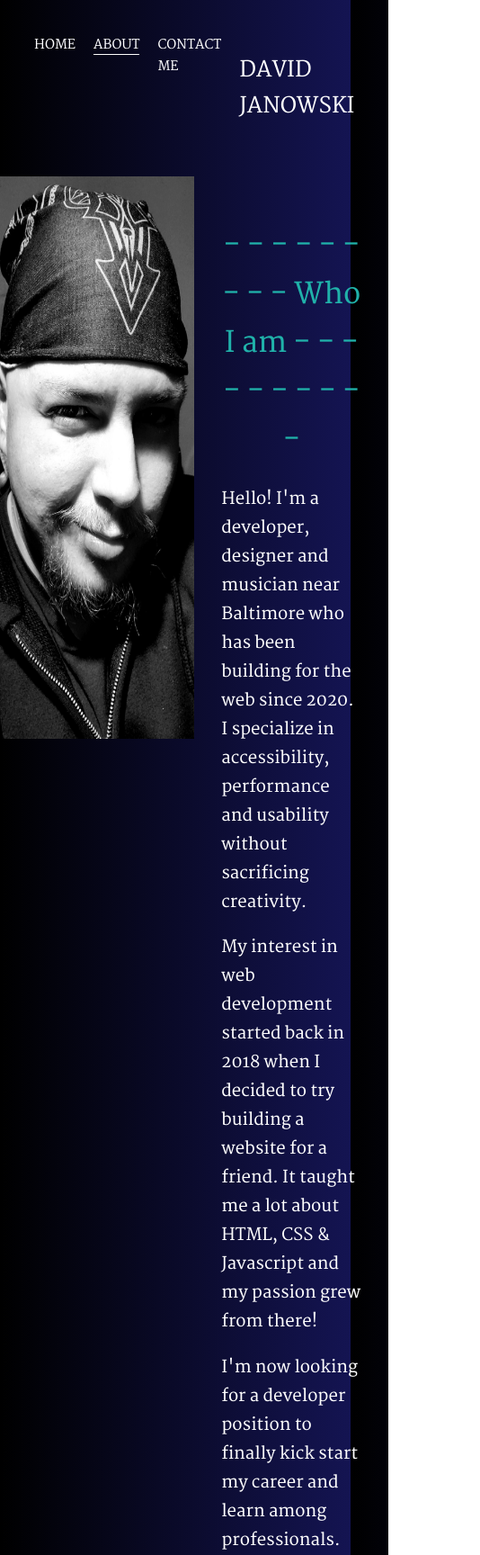
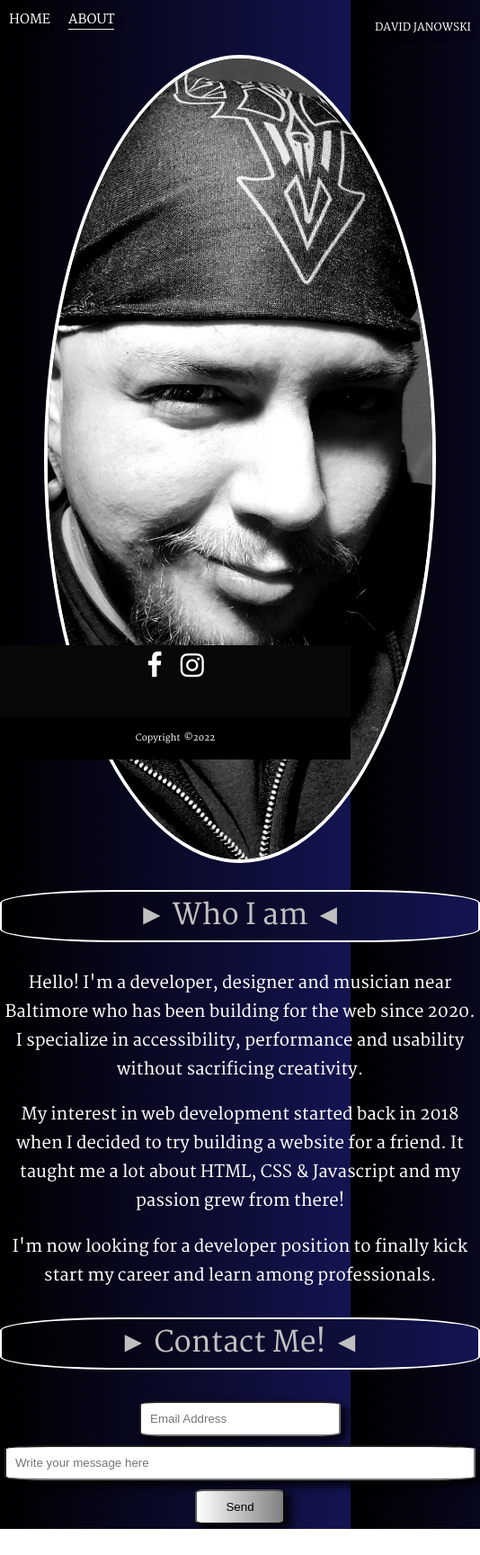
Before and after one commit to DJanowski92/Portfolio, a plain HTML site: page about.html in a window 390 px wide. Shown: the whole page at 90% size, 534 px wide, since content can reach past the window. After the commit the page ends 1699 px from the top, so only its background shows below. Drawn offline with Linux system fonts and the light colour scheme; a web font is replaced by a local one.

Commit message:
Major Update
Updated:

-Responsiveness
-Load times
-Contact Form
-thankYou page
-about page refresh
-Cleaned up code
-Footer

```diff
--- a/about.html
+++ b/about.html
@@ -1,15 +1,19 @@
 <!DOCTYPE html>
-<html>
+<html id="grad">
 <head>
+    <meta name="viewport" content="width=device-width, initial-scale=1, maximum-scale=5">
     <meta charset="utf-8" />
-    <title>About</title>
 
     <!--  Font package */ -->
     <link rel="preconnect" href="https://fonts.googleapis.com">
     <link rel="preconnect" href="https://fonts.gstatic.com" crossorigin>
     <link href="https://fonts.googleapis.com/css2?family=Cormorant+SC:wght@500&family=Martel:wght@600&display=swap" rel="stylesheet">
-    <link rel="stylesheet" type="text/css" href="styles.css"/>
     <link rel="icon" href="images/logos/favicon.png">
+    <link rel="stylesheet" type="text/css" href="styles.css">
+    <link rel="stylesheet" href="https://cdnjs.cloudflare.com/ajax/libs/font-awesome/4.7.0/css/font-awesome.min.css">
+
+
+    <title>About</title>
 
 </head>
 <body id="grad">
@@ -23,11 +27,6 @@
                 <div class="nav-link-wrapper active-nav-link">
                     <a href="about.html">About</a>
                 </div>
-
-                <div class="nav-link-wrapper">
-                    <a href="contact.html">Contact Me</a>
-                </div>
-
             </div>
 
             <div class="right-side">
@@ -40,11 +39,11 @@
         <div class="content-wrapper">
             <div class="two-column-wrapper">
                 <div class="profile-img-wrapper">
-                    <img src="images/profilepic.jpg">
+                    <img src="images/profilepic.jpg" alt="profile pic">
                 </div>
                 <div class="profile-content-wrapper">
                     <h1>
-                        - - - - - - - - - Who I am - - - - - - - - - -
+                        ►   Who I am   ◄
                     </h1>
                     <h3>
                         Hello! I'm a developer, designer and musician near Baltimore who has been building for the web since 2020. I specialize in accessibility, performance and usability without sacrificing creativity.
@@ -55,10 +54,31 @@
                     <h3>
                         I'm now looking for a developer position to finally kick start my career and learn among professionals.
                     </h3>
+                    <h1>
+                        ►   Contact Me!   ◄
+                    </h1>
+
+                    <form class='contact-form' action="https://formsubmit.co/JanowskiDavid92@gmail.com" method="POST">
+                        <input class='contact-email' type="email" name="email" placeholder='Email Address' required>
+                        <input class='contact-message' type="text" name="name" placeholder='Write your message here' required>
+                        <input type="hidden" name="_subject" value="New form submission!">
+                        <button class='contact-button' type="submit">Send</button>
+                        <input type="hidden" name="_next" value="https://djanowski.com/thankYou.html">
+                   </form>
                 </div>
             </div>
         </div>
-
     </div>
+    <footer class="footer">
+        <div class="footer-content">
+            <ul class="socials">
+                <li><a href="https://www.facebook.com/djanowski92" target="_blank" rel="noreferrer noopener"><i class="fa fa-facebook"></i></a></li>
+                <li><a href="https://www.instagram.com/djanowski92/" target="_blank" rel="noreferrer noopener"><i class="fa fa-instagram"></i></a></li>
+            </ul>
+        </div>
+        <div class="footer-bottom">
+            <p>copyright &copy;2022</p>
+        </div>
+    </footer>
 </body>
 </html>
--- a/styles.css
+++ b/styles.css
@@ -6,6 +6,12 @@ body {
 
 #grad {
     background-image: linear-gradient(to right, black, rgb(20, 20, 82));
+    background-repeat: no-repeat;
+    background-attachment: fixed;
+    background-position: center;
+    -webkit-background-size: cover;
+    background-size: cover;
+    height: 100%;
 }
 
 .container{
@@ -18,6 +24,7 @@ body {
     display: flex;
     justify-content: space-between;
     padding: 38px;
+    text-shadow: 4px 4px 8px #000000;
 }
 
 .left-side {
@@ -63,6 +70,76 @@ body {
     font-weight: 400;
 }
 
+footer {
+    position: fixed;
+    bottom: 0;
+    left: 0;
+    right: 0;
+    color: white;
+    background: #080808;
+    height: auto;
+    width: 100vw;
+}
+
+.footer-content {
+    display: flex;
+    align-items: center;
+    justify-content: center;
+    flex-direction: column;
+    text-align: center;
+    height: 80px;
+}
+
+.footer-content p {
+    margin: 10px auto;
+    line-height: 28px;
+    font-size: 14px;
+}
+
+.socials {
+    list-style: none;
+    display: flex;
+    align-items: center;
+    justify-content: center;
+    margin: 1rem 0 3rem 0;
+    padding-left: 0px;
+}
+
+.socials ul {
+    display: flex;
+    text-align: center;
+}
+
+.socials li {
+    margin: 0 10px;
+}
+
+.socials a {
+    text-decoration: none;
+}
+
+.socials a i {
+    font-size: 1.9rem;
+    color: white;
+}
+
+.socials a:hover {
+    color: rgb(65, 52, 179);
+}
+
+.footer-bottom {
+    background: #000;
+    width: 100vw;
+    padding: 5px 0;
+    text-align: center;
+}
+
+.footer-bottom p {
+    font-size: 10px;
+    word-spacing: 2px;
+    text-transform: capitalize;
+}
+
 /* Portfolio Styles */
 .portfolio-items-wrapper {
     display: grid;
@@ -104,36 +181,119 @@ body {
     color: transparent;
     font-weight: 600;
 }
+
 .img-text-wrapper:hover .subtitle {
     font-weight: 600;
-    color: lightseagreen;
+    color: #ffffff;
 }
 
 .img-darken {
     transition: 1s;
-    filter: brightness(10%);
+    filter: brightness(30%) blur(8px);
 }
 
 /* About Page Styles */
 .two-column-wrapper {
     display: grid;
-    grid-template-columns: 1fr 1fr;
+    grid-template-columns: 1fr 2fr;
     grid-auto-rows: 500px;
 }
 
 .profile-img-wrapper img {
-    width: 100%;
-    height: 125%;
+    width: 80%;
+    height: 140%;
+    border-radius: 50%;
+    border: 4px solid white;
 }
 
 .profile-content-wrapper {
     padding: 30px;
 }
+
 .profile-content-wrapper h1 {
-    color: lightseagreen;
+    color: #C0C0C0;
     text-align: center;
+    background-image: linear-gradient(to right, black, rgb(20, 20, 82));
+    border: 2px solid white;
+    border-radius: 25%;
+    margin: 30px 0px;
 }
 
 .profile-content-wrapper h3 {
     color: white;
+    text-align: center;
+    justify-content: center;
 }
+
+.contact-form {
+    text-align: center;
+    margin-top: 20px;
+}
+
+.contact-email {
+    margin: 5px 5px 5px 5px;
+    padding: 10px;
+    width: 200px;
+    border-radius: 10%;
+    box-shadow: 5px 5px 10px 2px rgba(0,0,0,.8);
+}
+
+.contact-message {
+    margin: 5px 5px 5px 5px;
+    padding: 10px;
+    width: 500px;
+    border-radius: 10%;
+    box-shadow: 5px 5px 10px 2px rgba(0,0,0,.8);
+}
+
+.contact-button {
+    margin: 5px 5px 5px 5px;
+    padding: 10px;
+    width: 100px;
+    cursor: pointer;
+    background-image: linear-gradient(to right, white, gray);
+    border-radius: 10%;
+    box-shadow: 5px 5px 10px 2px rgba(0,0,0,.8);
+}
+
+/* Thank You Styles */
+
+.thankYou {
+    color: white;
+}
+
+.thankYou-text {
+    display: flex;
+    justify-content: center;
+}
+
+/* Responsiveness */
+@media screen and (max-width: 500px) {
+
+    .portfolio-items-wrapper {
+        grid-template-columns: 1fr;
+    }
+
+    .profile-content-wrapper {
+        padding: 0px;
+    }
+
+    .nav-wrapper {
+        padding: 10px;
+    }
+
+    .right-side {
+        color: white;
+        font-weight: 400;
+        font-size: 50%;
+    }
+
+    .two-column-wrapper {
+        display: block;
+    }
+
+    .profile-img-wrapper {
+        display: flex;
+        justify-content: center;
+    }
+}
```
Also changed, not shown: contact.html (deleted, +0 -41 lines), index.html (+20 -25 lines), script.js (added, +13 -0 lines), thankYou.html (added, +23 -0 lines), images/logos/favicon.png, images/logos/profile.png, images/logos/simpleCog.png, images/logos/simpleProgramming.png.
